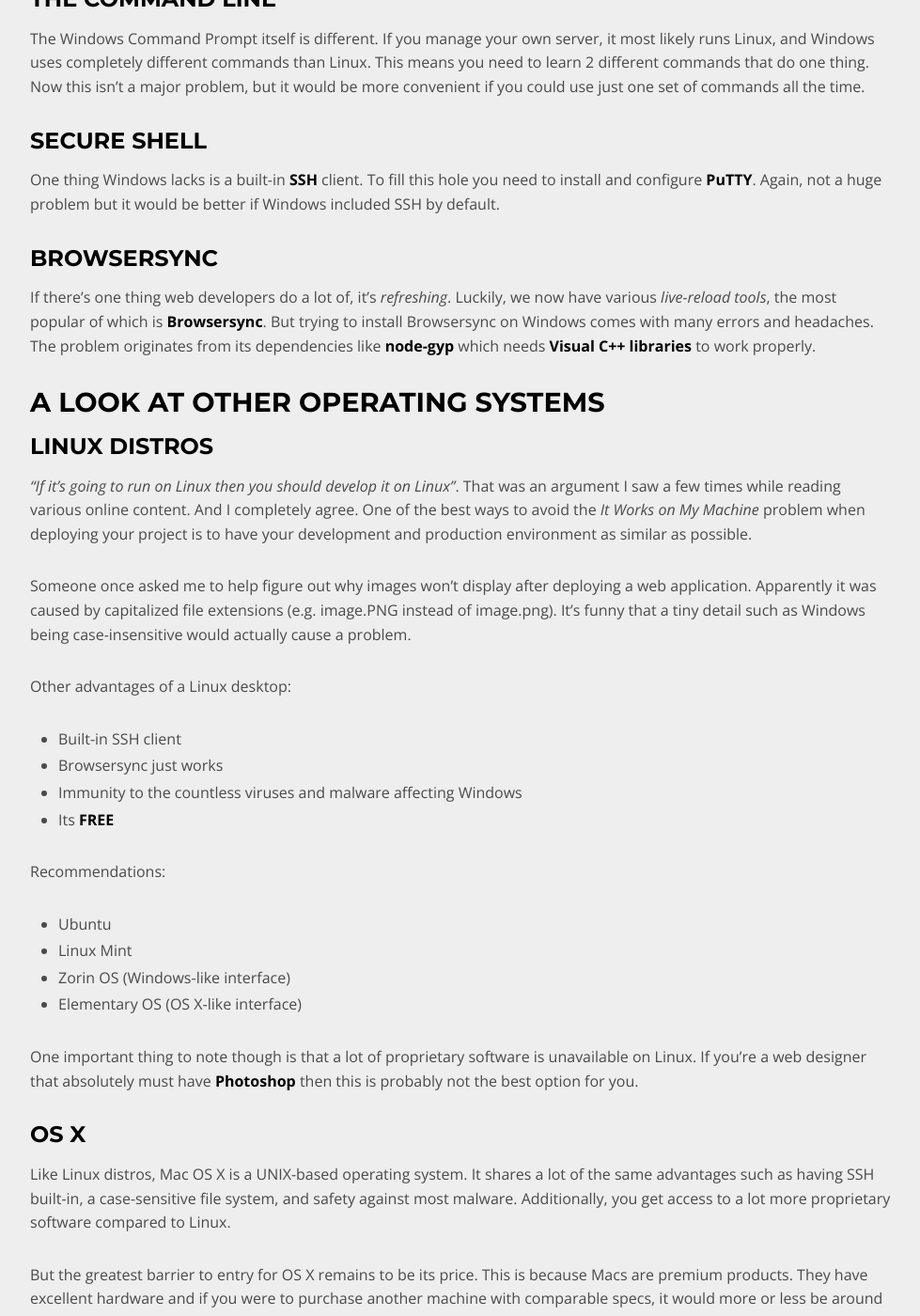
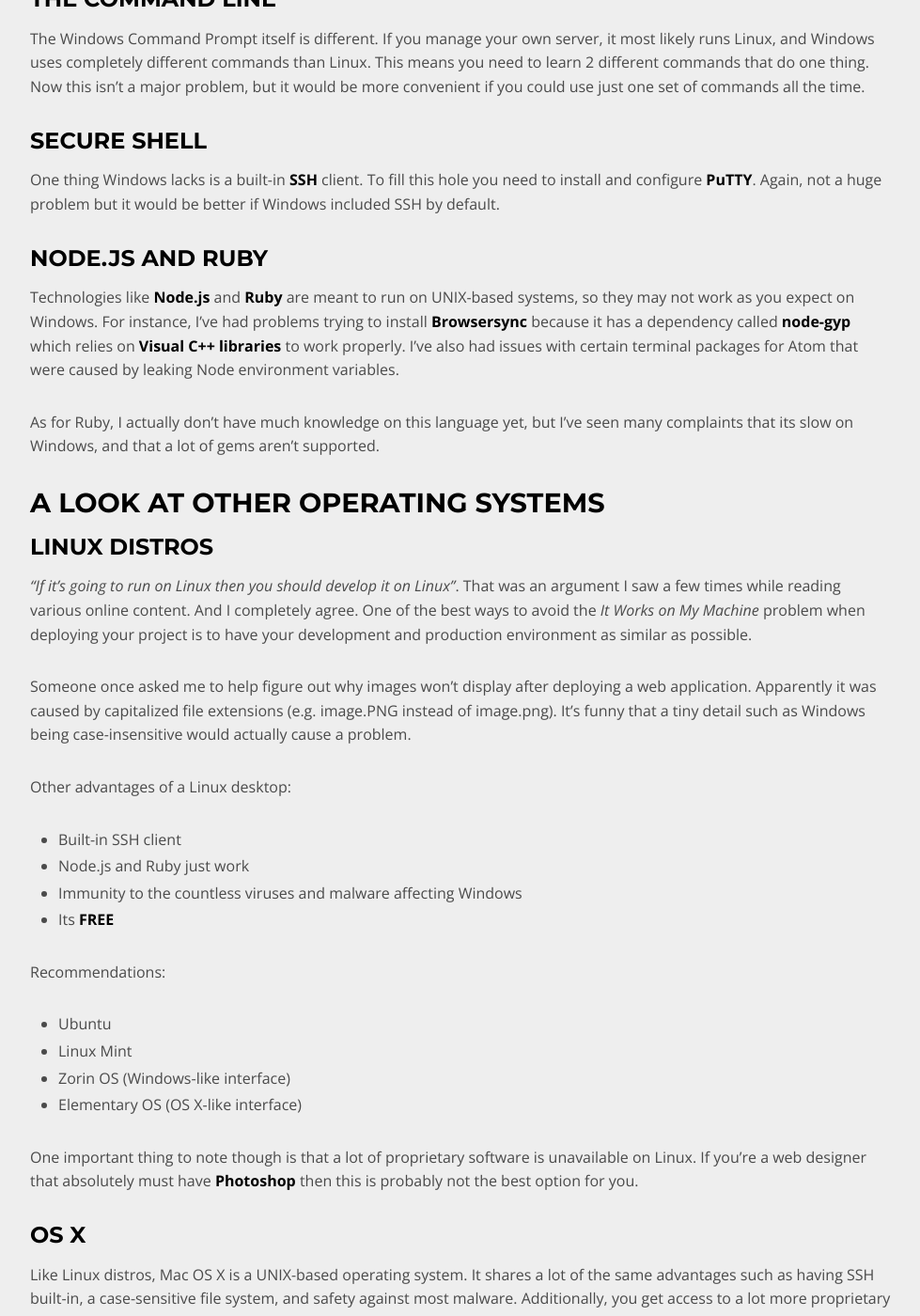
Before and after one commit to cascadiabooking/raniesantos.github.io, a Jekyll site: the page built from _posts/2016/2016-04-01-wrestling-with-windows.md, in a window 1280 px wide and 1400 px high, scrolled down 506 px. Shown: the whole window at 94% size, without its empty margins (148-1127 px from the left). Built offline with Jekyll 4.4.1, drawn with Linux system fonts in a browser that asks for light colours; comment, search, counter and statistics services are not loaded.

Commit message:
update post about windows, hid the markdown style guide

```diff
--- a/_posts/2016/2016-04-01-wrestling-with-windows.md
+++ b/_posts/2016/2016-04-01-wrestling-with-windows.md
@@ -18,9 +18,11 @@
 
 One thing Windows lacks is a built-in **SSH** client. To fill this hole you need to install and configure **PuTTY**. Again, not a huge problem but it would be better if Windows included SSH by default.
 
-### Browsersync
+### Node.js and Ruby
 
-If there's one thing web developers do a lot of, it's *refreshing*. Luckily, we now have various *live-reload tools*, the most popular of which is **Browsersync**. But trying to install Browsersync on Windows comes with many errors and headaches. The problem originates from its dependencies like **node-gyp** which needs **Visual C++ libraries** to work properly.
+Technologies like **Node.js** and **Ruby** are meant to run on UNIX-based systems, so they may not work as you expect on Windows. For instance, I've had problems trying to install **Browsersync** because it has a dependency called **node-gyp** which relies on **Visual C++ libraries** to work properly. I've also had issues with certain terminal packages for Atom that were caused by leaking Node environment variables.
+
+As for Ruby, I actually don't have much knowledge on this language yet, but I've seen many complaints that its slow on Windows, and that a lot of gems aren't supported.
 
 ## A Look at Other Operating Systems
 
@@ -33,7 +35,7 @@
 Other advantages of a Linux desktop:
 
 - Built-in SSH client
-- Browsersync just works
+- Node.js and Ruby just work
 - Immunity to the countless viruses and malware affecting Windows
 - Its **FREE**
 
```
Also changed, not shown: _drafts/2016-01-20-style-guide.md (renamed from _posts/2016/2016-01-20-style-guide.md), 1 other file.
